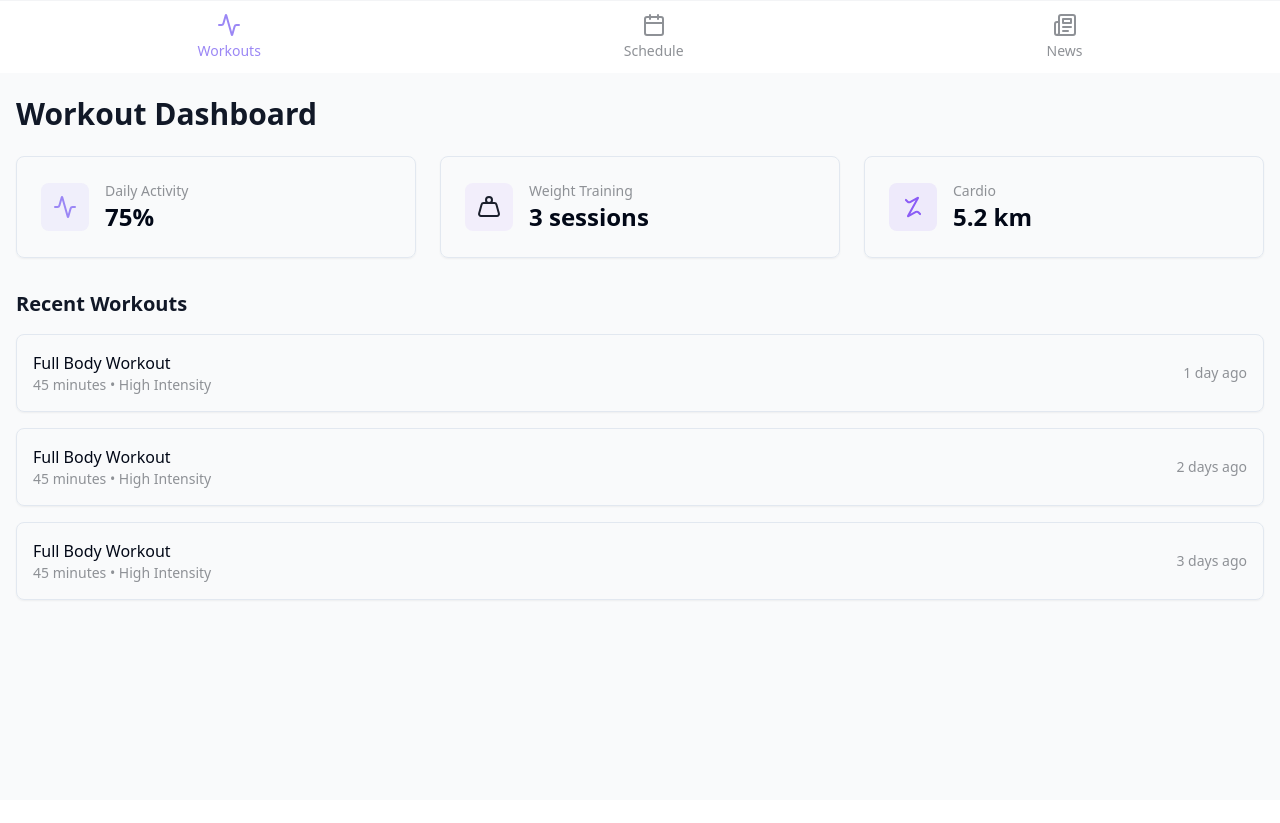
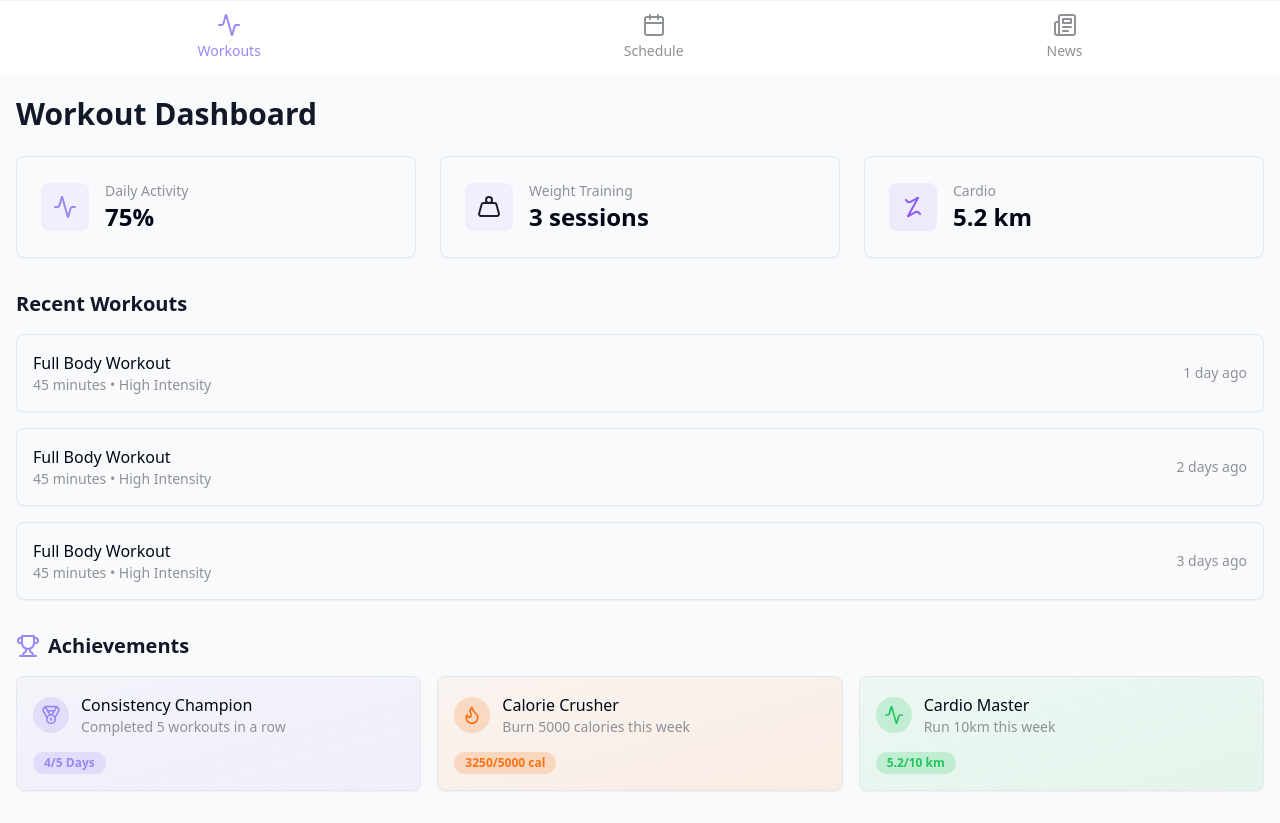
Before and after one commit to banblack/schedulife-fitness, a React (Vite) app: page / in a window 1280 px wide. Before the commit the page ends 800 px from the top, so only its background shows below. Built offline with nearby package versions, Linux system fonts and the light colour scheme.

Commit message:
Add dashboard milestone hits
Adds a new section to the dashboard to display milestone hits and reward users for accomplishing goals.

```diff
--- a/src/pages/Dashboard.tsx
+++ b/src/pages/Dashboard.tsx
@@ -1,6 +1,7 @@
 
 import { Card } from "@/components/ui/card";
-import { Activity, Weight } from "lucide-react";
+import { Activity, Weight, Medal, Trophy, Flame } from "lucide-react";
+import { Badge } from "@/components/ui/badge";
 
 const Dashboard = () => {
   return (
@@ -61,6 +62,66 @@ const Dashboard = () => {
           ))}
         </div>
       </div>
+
+      <div className="mt-8">
+        <div className="flex items-center gap-2 mb-4">
+          <Trophy className="w-6 h-6 text-primary" />
+          <h2 className="text-xl font-semibold text-gray-900">Achievements</h2>
+        </div>
+
+        <div className="grid grid-cols-1 sm:grid-cols-2 lg:grid-cols-3 gap-4">
+          <Card className="p-4 hover:shadow-lg transition-shadow bg-gradient-to-br from-primary/5 to-primary/10">
+            <div className="flex items-center gap-3">
+              <div className="p-2 bg-primary/20 rounded-full">
+                <Medal className="w-5 h-5 text-primary" />
+              </div>
+              <div>
+                <h3 className="font-medium">Consistency Champion</h3>
+                <p className="text-sm text-neutral">Completed 5 workouts in a row</p>
+              </div>
+            </div>
+            <div className="mt-3">
+              <Badge variant="secondary" className="bg-primary/20 hover:bg-primary/30 text-primary">
+                4/5 Days
+              </Badge>
+            </div>
+          </Card>
+
+          <Card className="p-4 hover:shadow-lg transition-shadow bg-gradient-to-br from-orange-500/5 to-orange-500/10">
+            <div className="flex items-center gap-3">
+              <div className="p-2 bg-orange-500/20 rounded-full">
+                <Flame className="w-5 h-5 text-orange-500" />
+              </div>
+              <div>
+                <h3 className="font-medium">Calorie Crusher</h3>
+                <p className="text-sm text-neutral">Burn 5000 calories this week</p>
+              </div>
+            </div>
+            <div className="mt-3">
+              <Badge variant="secondary" className="bg-orange-500/20 hover:bg-orange-500/30 text-orange-500">
+                3250/5000 cal
+              </Badge>
+            </div>
+          </Card>
+
+          <Card className="p-4 hover:shadow-lg transition-shadow bg-gradient-to-br from-green-500/5 to-green-500/10">
+            <div className="flex items-center gap-3">
+              <div className="p-2 bg-green-500/20 rounded-full">
+                <Activity className="w-5 h-5 text-green-500" />
+              </div>
+              <div>
+                <h3 className="font-medium">Cardio Master</h3>
+                <p className="text-sm text-neutral">Run 10km this week</p>
+              </div>
+            </div>
+            <div className="mt-3">
+              <Badge variant="secondary" className="bg-green-500/20 hover:bg-green-500/30 text-green-500">
+                5.2/10 km
+              </Badge>
+            </div>
+          </Card>
+        </div>
+      </div>
     </div>
   );
 };
```
